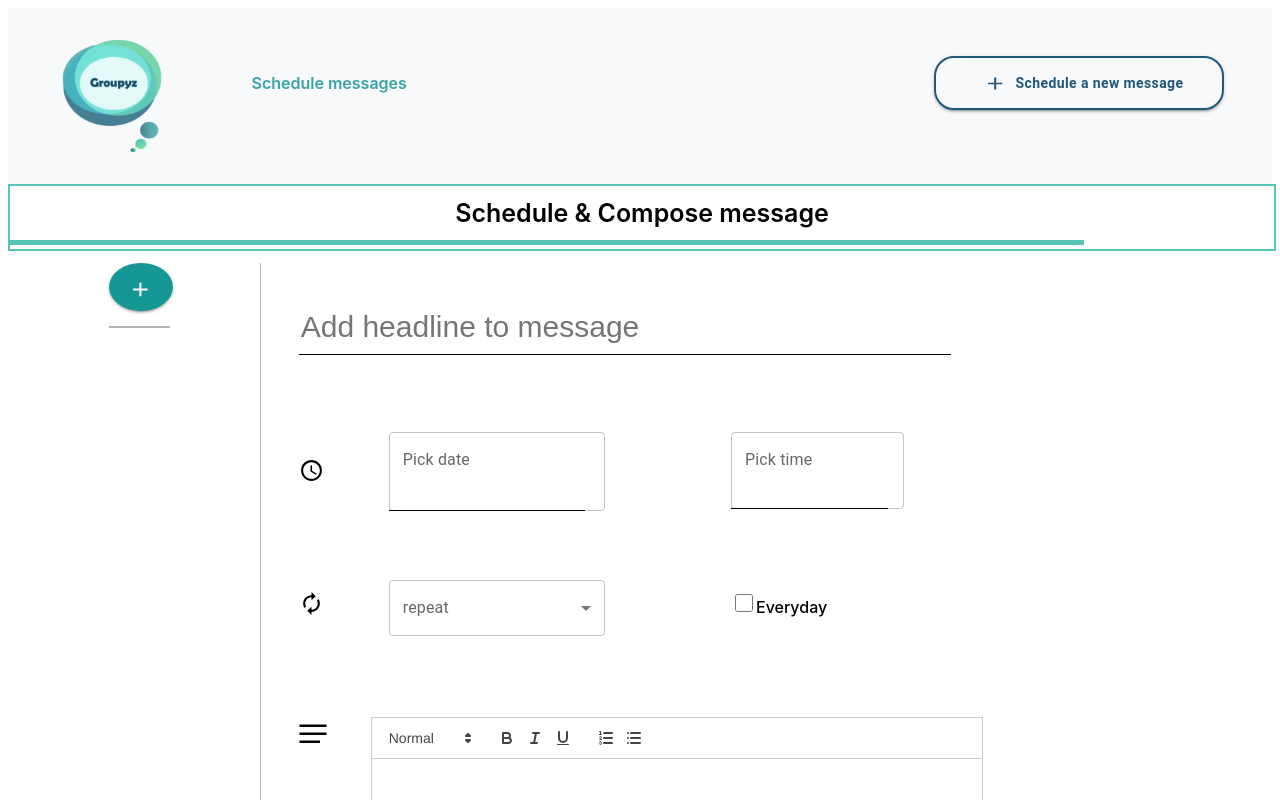
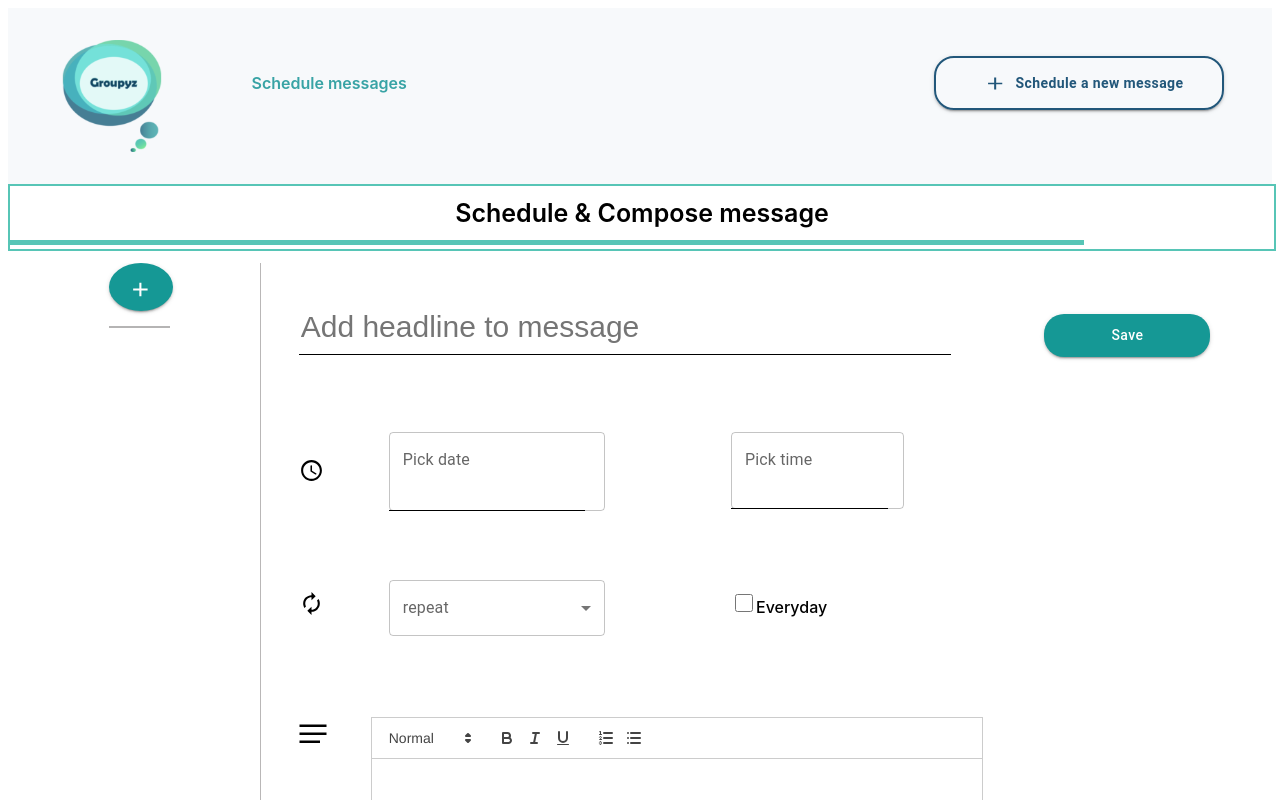
Before and after one commit to Groupyz/UI, a React (Create React App) app in the folder groupyz/: page /newmessage in a window 1280 px wide. Shown: the top 800 px of the page. Built offline with nearby package versions, Linux system fonts and the light colour scheme.

Commit message:
added save button

```diff
--- a/groupyz/src/pages/new_message/newMessage.jsx
+++ b/groupyz/src/pages/new_message/newMessage.jsx
@@ -122,6 +122,9 @@ const NewMessage = () => {
                   />
                 </div>
               </div>
+              <div class="saveButton">
+                <Button_c name="Save" />
+              </div>
             </LocalizationProvider>
           </div>
         </div>
--- a/groupyz/src/pages/new_message/styles/newMessage.css
+++ b/groupyz/src/pages/new_message/styles/newMessage.css
@@ -140,3 +140,13 @@ newMessage .editor {
     height: 80%;
     width: 170%;
 }
+
+newMessage .saveButton #Button_c {
+    grid-column: 3;
+    width: 166px;
+    height: 43px;
+    border-radius: 20px;
+    background: #159895;
+    margin-top: 20%;
+    margin-left: 10%;
+}
```
